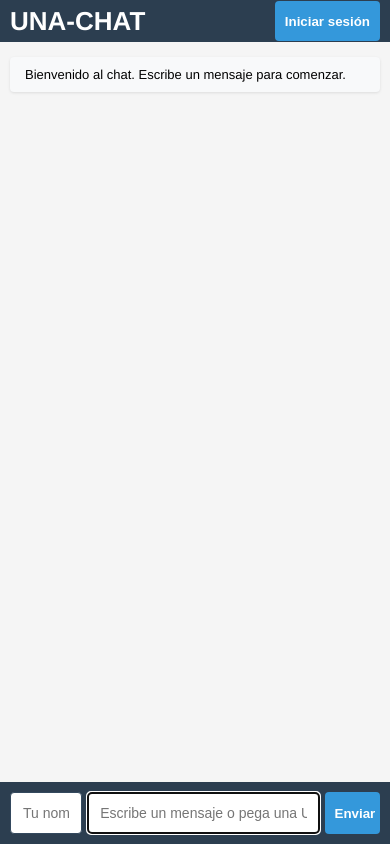
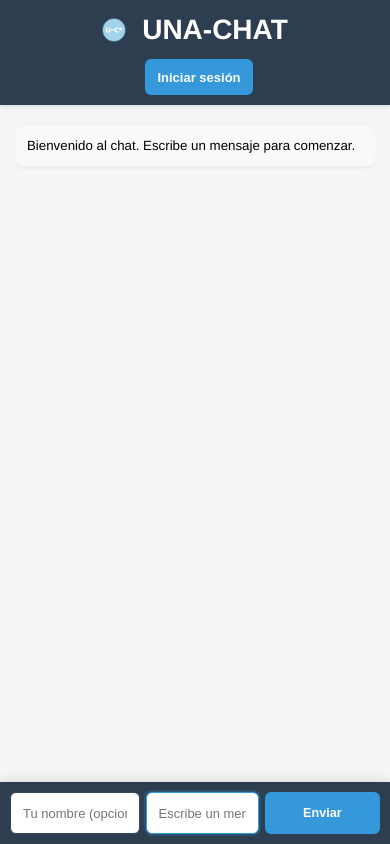
Before and after one commit to Leonides2/Lab5, a website: page public/index.html in a window 390 px wide. Drawn offline with nearby package versions, Linux system fonts and the light colour scheme; no server answers.

Commit message:
added responsive design

```diff
--- a/public/index.html
+++ b/public/index.html
@@ -2,6 +2,8 @@
 <html>
 
 <head>
+  <meta charset="UTF-8">
+  <meta name="viewport" content="width=device-width, initial-scale=1.0, maximum-scale=1.0, user-scalable=no">
   <title>UNA-CHAT</title>
   <link rel="stylesheet" href="styles.css">
   <link rel="icon" href="img/favicon.svg">
@@ -9,7 +11,10 @@
 
 <body>
   <header>
+    <div class="header-left">
+    <img src="img/favicon.svg" alt="favicon" class="favicon">
     <h1>UNA-CHAT</h1>
+    </div>
 
     <div id="authButtons">
       <div id="profile"></div>
@@ -222,7 +227,7 @@
         $('#loginButton').hide();
         $('#logoutButton').show();
         $('#profile').html(`
-          <img class="profile-picture" src="${profileData.picture}" alt="${profileData.name}">
+          <img class="profile-picture" src="${profileData.picture}" alt="profile-pic">
           <span>${profileData.name}</span>
         `);
       }
--- a/public/styles.css
+++ b/public/styles.css
@@ -4,158 +4,340 @@
     box-sizing: border-box;
 }
 
-body {
-    font: 13px Helvetica, Arial;
-    background-color: #f5f5f5;
+:root {
+    --header-height: 60px;
+    --footer-height: 70px;
+    --input-height: 50px;
+    --base-font-size: 16px;
+    --favicon-size: 24px;
 }
 
-form {
-    background: #2c3e50;
-    padding: 10px;
-    position: fixed;
-    bottom: 0;
-    width: 100%;
-    display: flex;
-    gap: 5px;
+html, body {
+    height: 100%;
+    margin: 0;
+    padding: 0;
 }
 
-form input {
-    border: 1px solid #34495e;
-    border-radius: 4px;
-    padding: 12px;
-    font-size: 14px;
+html {
+    font-size: var(--base-font-size);
+    -webkit-text-size-adjust: 100%;
 }
 
-form button {
-    width: 15%;
-    background: #3498db;
-    color: white;
-    border: none;
-    border-radius: 4px;
-    padding: 10px;
-    cursor: pointer;
-    font-weight: bold;
-    transition: background 0.3s;
+body {
+    font: 1rem/1.4 Helvetica, Arial, sans-serif;
+    background-color: #f5f5f5;
+    display: flex;
+    flex-direction: column;
+    min-height: 100vh;
 }
 
-form button:hover {
-    background: #2980b9;
+header {
+    display: flex;
+    justify-content: space-between;
+    align-items: center;
+    padding: 0.8rem 1.2rem;
+    background-color: #2c3e50;
+    color: white;
+    height: var(--header-height);
+    position: sticky;
+    top: 0;
+    z-index: 100;
+    box-shadow: 0 2px 5px rgba(0,0,0,0.1);
+    -webkit-backdrop-filter: blur(8px);
+    backdrop-filter: blur(8px);
+}
+
+main {
+    flex: 1;
+    overflow-y: auto;
+    padding: 15px;
+    padding-bottom: 20px;
+}
+
+footer {
+    display: flex;
+    height: var(--footer-height);
+    padding: 15px;
+    padding-bottom: 20px;
 }
 
 #messages {
     list-style-type: none;
     margin: 0;
-    padding: 10px;
-    margin-bottom: 70px;
-    max-height: calc(100vh - 70px);
+    padding: 0;
+    max-height: calc(100vh - var(--header-height) - var(--footer-height));
     overflow-y: auto;
 }
 
 #messages li {
-    padding: 10px 15px;
-    margin: 5px 0;
-    border-radius: 4px;
+    padding: 0.8rem 1rem;
+    margin: 0.5rem 0;
+    border-radius: 8px;
     background: white;
-    box-shadow: 0 1px 3px rgba(0, 0, 0, 0.1);
+    box-shadow: 0 2px 4px rgba(0, 0, 0, 0.05);
     word-break: break-word;
+    line-height: 1.5;
+    transition: transform 0.2s ease, box-shadow 0.2s ease;
+    font-size: 0.95rem;
+}
+
+#messages li:hover {
+    transform: translateY(-1px);
+    box-shadow: 0 4px 6px rgba(0, 0, 0, 0.1);
 }
 
 #messages li:nth-child(odd) {
     background: #f8f9fa;
 }
 
-#nombre,
-#m {
-    display: inline-block;
-    font-size: 14px;
+form {
+    background: #2c3e50;
+    padding: 10px 15px;
+    position: fixed;
+    bottom: 0;
+    left: 0;
+    right: 0;
+    display: flex;
+    gap: 8px;
+    align-items: center;
+    height: var(--footer-height);
+    box-shadow: 0 -2px 10px rgba(0, 0, 0, 0.1);
+}
+
+form input {
+    border: 1px solid #34495e;
+    border-radius: 6px;
+    padding: 0.8rem 1rem;
+    font-size: 1rem;
+    height: var(--input-height);
+    transition: border-color 0.3s, box-shadow 0.3s;
+}
+
+form input:focus {
+    outline: none;
+    border-color: #3498db;
+    box-shadow: 0 0 0 2px rgba(52, 152, 219, 0.2);
+}
+
+form button {
+    min-width: 80px;
+    background: #3498db;
+    color: white;
+    border: none;
+    border-radius: 6px;
+    padding: 0 1rem;
+    height: var(--input-height);
+    cursor: pointer;
+    font-weight: 600;
+    font-size: 0.9rem;
+    transition: background 0.3s, transform 0.2s;
+    white-space: nowrap;
+    -webkit-tap-highlight-color: rgba(0,0,0,0.1);
+}
+
+form button:hover {
+    background: #2980b9;
+    transform: translateY(-1px);
+}
+
+form button:active {
+    transform: translateY(0);
 }
 
 #m {
-    width: 65%;
-    margin-right: 0;
+    flex: 1;
+    min-width: 0; /* Allows flex item to shrink below content size */
 }
 
 #nombre {
-    width: 20%;
+    width: 150px;
+    min-width: 100px;
 }
 
 .media-container {
     max-width: 100%;
-    margin: 10px 0;
-    border-radius: 4px;
+    margin: 12px 0 8px;
+    border-radius: 8px;
     overflow: hidden;
+    box-shadow: 0 2px 4px rgba(0, 0, 0, 0.1);
 }
 
-.media-container img {
+.media-container img,
+.media-container video {
     max-width: 100%;
-    max-height: 300px;
-    border-radius: 4px;
+    max-height: min(60vh, 500px);
+    height: auto;
+    border-radius: 6px;
     display: block;
+    margin: 0 auto;
 }
 
-.media-container video {
-    max-width: 100%;
-    max-height: 300px;
-    border-radius: 4px;
-    display: block;
+.message-header {
+    display: flex;
+    justify-content: space-between;
+    align-items: center;
+    margin-bottom: 4px;
 }
 
 .message-time {
     font-size: 11px;
     color: #7f8c8d;
     margin-left: 10px;
+    opacity: 0.9;
 }
 
 .typing-indicator {
     color: #7f8c8d;
     font-style: italic;
-    padding: 5px 15px;
-    font-size: 14px;
+    padding: 8px 15px;
+    font-size: 13px;
     opacity: 0.8;
-}
-
-.profile-picture {
-    width: 40px;
-    height: 40px;
-    border-radius: 50%;
-    margin-right: 10px;
+    background: rgba(255, 255, 255, 0.8);
+    border-radius: 15px;
+    display: inline-block;
+    margin: 5px 0;
 }
 
 #profile {
     display: flex;
     align-items: center;
 }
+
 #authButtons {
     display: flex;
-    gap: 5px;
-    min-height: 40px;
+    gap: 8px;
+    align-items: center;
 }
 
 .btn {
     background-color: #3498db;
     color: white;
     border: none;
-    border-radius: 4px;
-    padding: 10px;
+    border-radius: 6px;
+    padding: 8px 15px;
     cursor: pointer;
-    font-weight: bold;
-    transition: background 0.3s;
+    font-weight: 600;
+    transition: all 0.3s ease;
+    height: 36px;
+    display: inline-flex;
+    align-items: center;
+    justify-content: center;
 }
 
 .btn:hover {
     background-color: #2980b9;
-}
-header{
-    display: flex;
-    justify-content: space-between;
-    align-items: center;
-    padding: 10px;
-    background-color: #2c3e50;
-    color: white;
+    transform: translateY(-1px);
 }
 
-body {
-    display: grid;
-    grid-template-rows: 5% 1fr 5%;
-    min-height: 100vh;
+.favicon {
+    width: var(--favicon-size);
+    height: var(--favicon-size);
+    object-fit: contain;
+    border-radius: 50%;
+    margin-right: 8px;
 }
+
+.profile-picture {
+    width: calc(var(--favicon-size) + 8px);
+    height: calc(var(--favicon-size) + 8px);
+    object-fit: contain;
+    border-radius: 50%;
+    margin-right: 8px;
+}
+
+.header-left {
+    display: flex;
+    align-items: center;
+    gap: 8px;
+}
+
+/* Responsive Design */
+@media screen and (max-width: 768px) {
+    :root {
+        --header-height: auto;
+        --footer-height: auto;
+        --input-height: 44px;
+        --base-font-size: 15px;
+    }
+
+    header {
+        flex-direction: column;
+        padding: 10px;
+        text-align: center;
+        gap: 10px;
+    }
+
+    #authButtons {
+        width: 100%;
+        justify-content: center;
+        flex-wrap: wrap;
+    }
+
+    form {
+        flex-wrap: wrap;
+        padding: 10px;
+        position: fixed;
+        bottom: 0;
+        left: 0;
+        right: 0;
+    }
+
+    #nombre {
+        order: 1;
+        width: 40%;
+        min-width: 120px;
+    }
+
+    #m {
+        order: 2;
+        width: 100%;
+    }
+
+    form button {
+        order: 3;
+        flex: 1;
+        min-width: auto;
+    }
+
+    .media-container img,
+    .media-container video {
+        max-height: 50vh;
+    }
+}
+
+/* Small mobile devices */
+@media screen and (max-width: 480px) {
+    :root {
+        --base-font-size: 14px;
+        --input-height: 42px;
+    }
+
+    body {
+        -webkit-text-size-adjust: none;
+        text-size-adjust: none;
+    }
+
+    #messages li {
+        padding: 10px 12px;
+        margin: 6px 0;
+    }
+
+    form {
+        gap: 6px;
+    }
+
+    form input {
+        padding: 10px 12px;
+        font-size: 13px;
+    }
+
+    .btn {
+        padding: 6px 12px;
+        font-size: 13px;
+    }
+
+    #nombre {
+        width: 35%;
+        min-width: 100px;
+    }
+}
```
